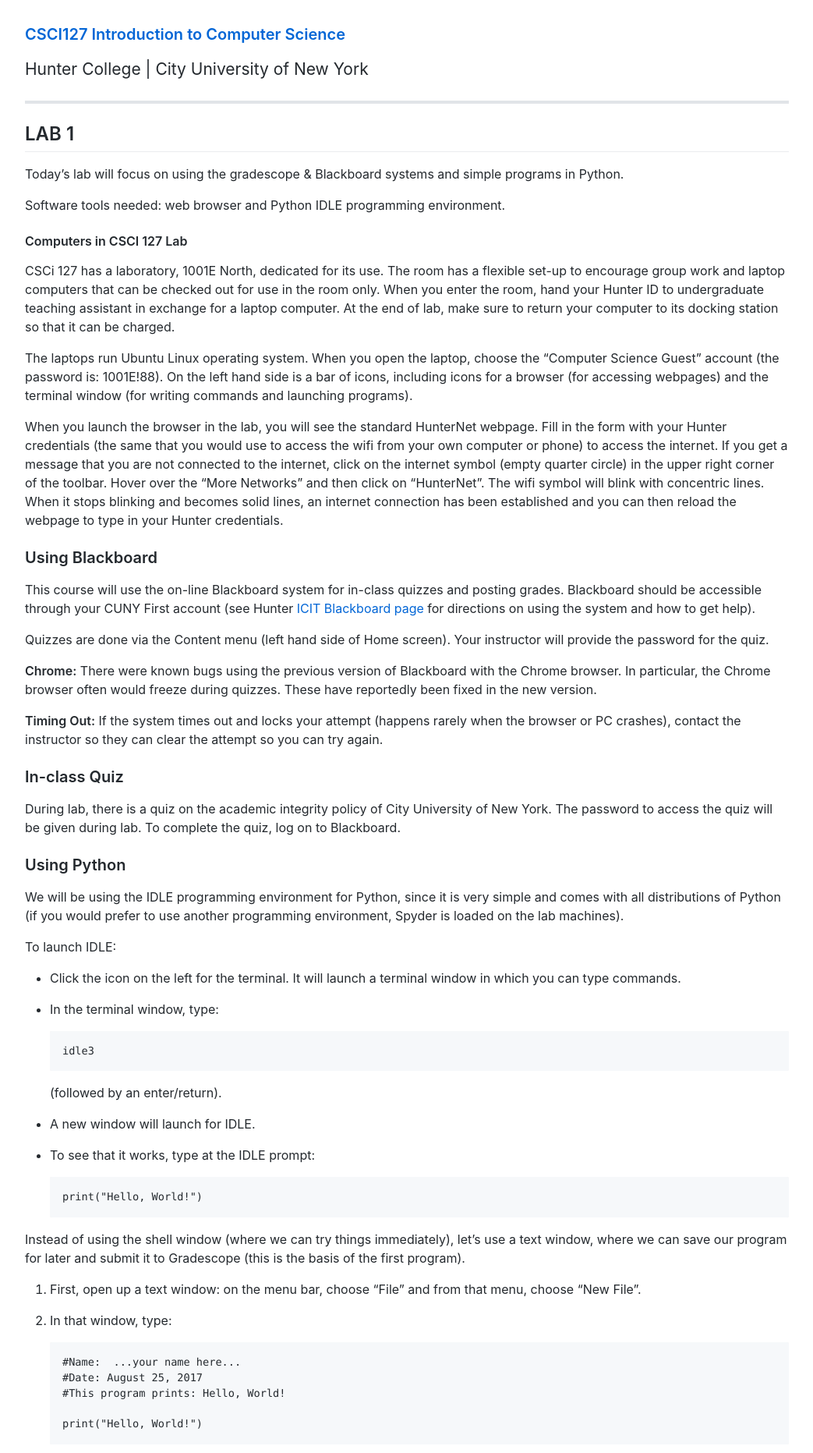
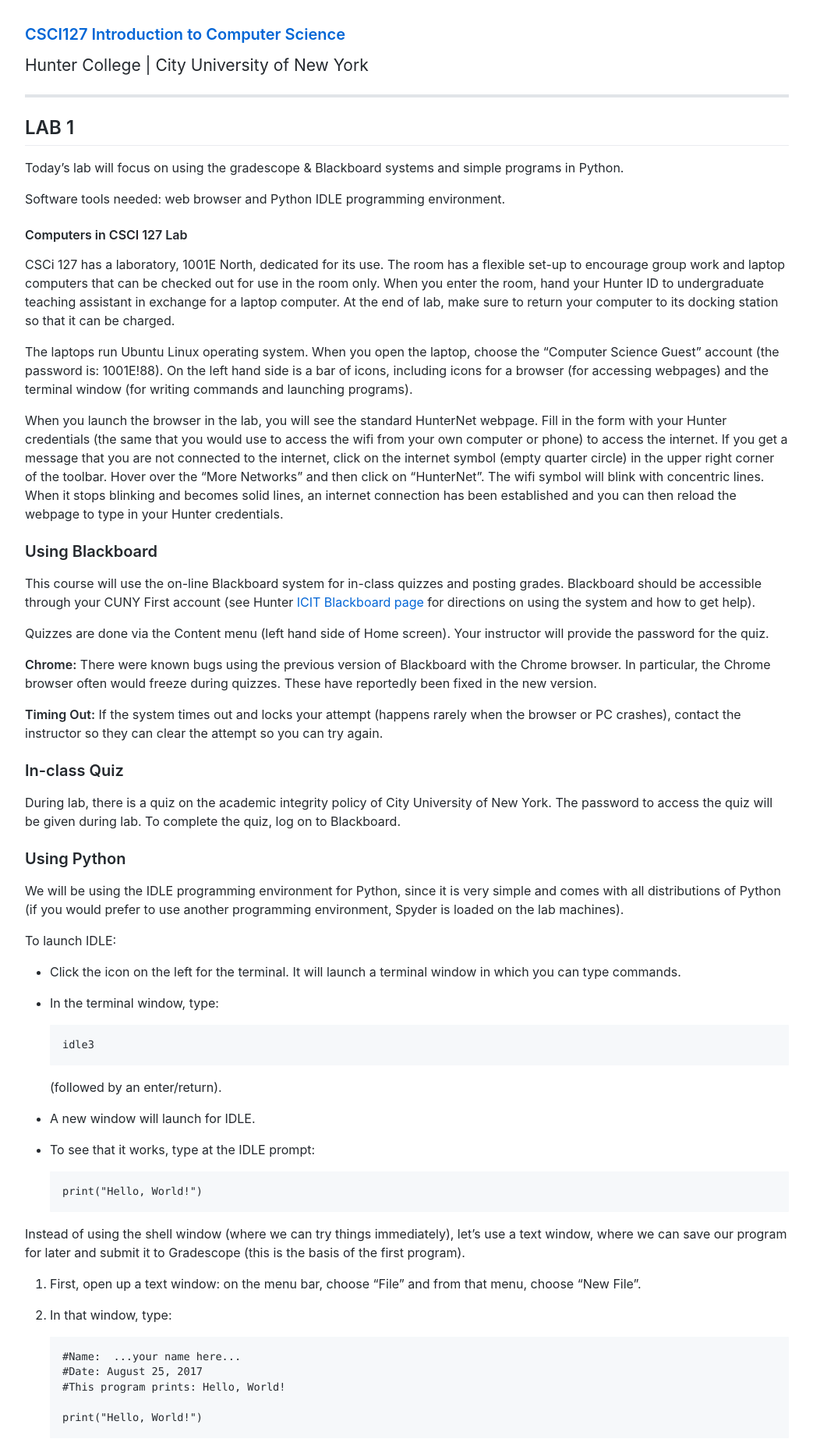
Before and after one commit to maryash/maryash.github.io, a Jekyll site: the page built from files/lab1.md, in a window 1280 px wide. Shown: the top 1863 px of the page at 78% size, without its empty margins (118-1161 px from the left). Built offline with Jekyll 4.4.1, drawn with Linux system fonts in a browser that asks for light colours; comment, search, counter and statistics services are not loaded.

Commit message:
Update lab1.md

```diff
--- a/files/lab1.md
+++ b/files/lab1.md
@@ -3,7 +3,7 @@
 title: LAB 1
 ---
 ### [CSCI127 Introduction to Computer Science](../main.html)
-<span style="margin-top:-18em; font-size:21px">Hunter College | City University of New York</span>
+<span style="line-height: 0.5; font-size:21px">Hunter College | City University of New York</span>
 
 ---
 
```
